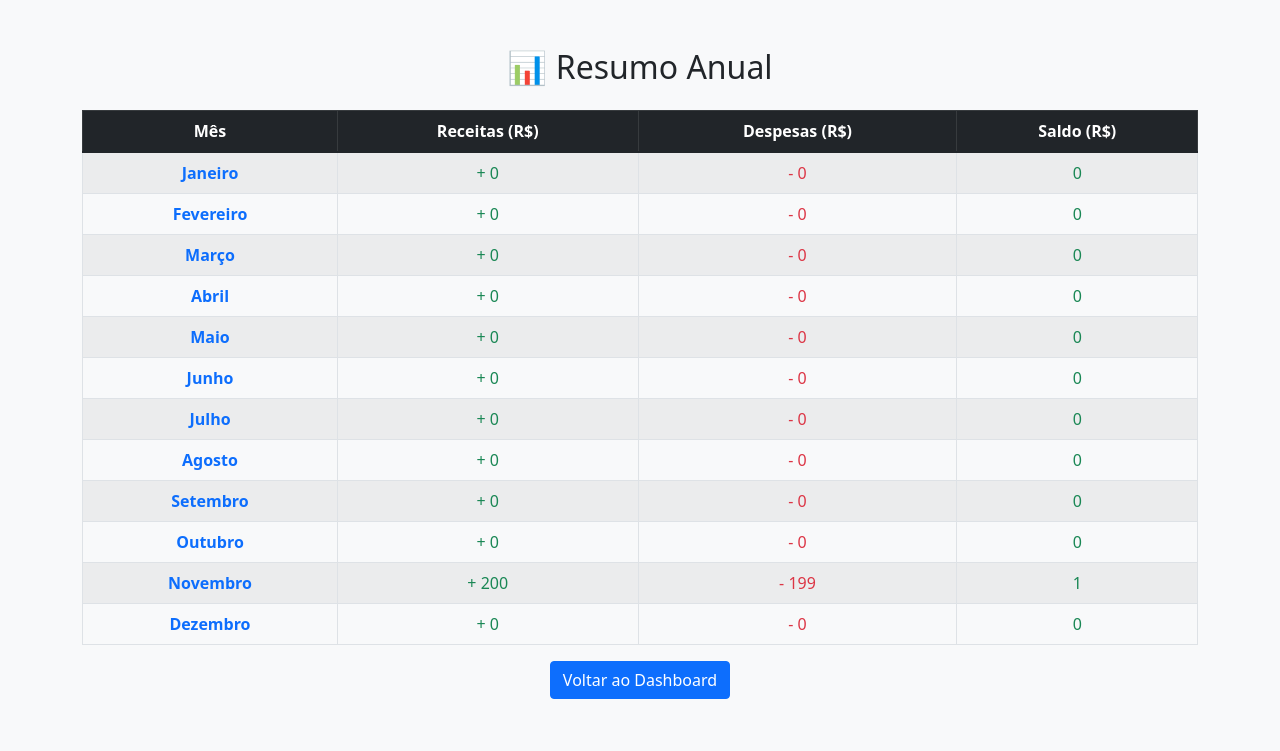
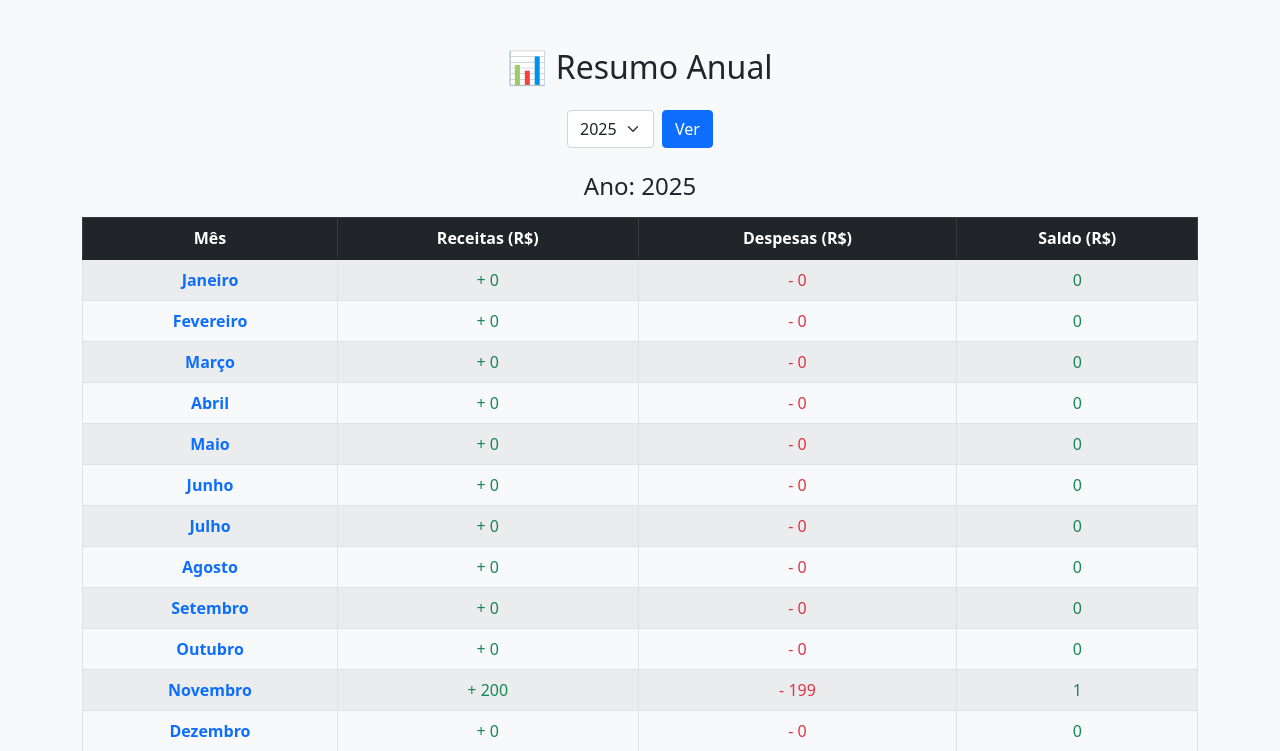
Before and after one commit to TheusLeal-Dev/Project_Gestao_Financeira, a Django app: page /resumo-anual/ in a window 1280 px wide. Shown: the top 751 px of the page. Before the commit the page ends 699 px from the top, so only its background shows below. Run offline with Django 5.2, Linux system fonts and the light colour scheme; a user stored in the database is signed in; data comes from the database, SQL or seed files in the repository; both versions use the stored data as it was after the commit.

Commit message:
Resumo Anual

```diff
--- a/config/gestao_financeira/views.py
+++ b/config/gestao_financeira/views.py
@@ -113,7 +113,23 @@ def deletar_transacao(request, id):
 # VIEW 6 - Resumo anual
 @login_required
 def resumo_anual(request):
-    ano_atual = date.today().year
+    # Pega TODOS os anos onde o usuário tem transações
+    anos_bd = Transacao.objects.filter(usuario=request.user).dates('data', 'year')
+
+    # Converte de objetos de data para números (ex: 2021, 2022, 2025)
+    anos_disponiveis = sorted({data.year for data in anos_bd})
+
+    # Segurança: se por algum motivo não houver anos (usuário novo)
+    if not anos_disponiveis:
+        ano_selecionado = date.today().year
+    else:
+        # Ano selecionado (GET) ou primeiro ano da lista
+        ano_selecionado = int(request.GET.get("ano", anos_disponiveis[-1]))
+
+        # Garante que o ano sempre exista
+        if ano_selecionado not in anos_disponiveis:
+            ano_selecionado = anos_disponiveis[-1]
+
     dados_mensais = []
 
     meses_nomes = [
@@ -121,31 +137,35 @@ def resumo_anual(request):
         "Julho", "Agosto", "Setembro", "Outubro", "Novembro", "Dezembro"
     ]
 
-    for mes in range(1, 13):
+    # Monta o relatório para o ano selecionado
+    for mes in range(1, 12 + 1):
         receitas = Transacao.objects.filter(
             usuario=request.user,
             tipo='receita',
-            data__year=ano_atual,
+            data__year=ano_selecionado,
             data__month=mes
         ).aggregate(Sum('valor'))['valor__sum'] or 0
 
         despesas = Transacao.objects.filter(
             usuario=request.user,
             tipo='despesa',
-            data__year=ano_atual,
+            data__year=ano_selecionado,
             data__month=mes
         ).aggregate(Sum('valor'))['valor__sum'] or 0
 
         dados_mensais.append({
             'mes_num': mes,
-            'mes_nome': meses_nomes[mes-1],
+            'mes_nome': meses_nomes[mes - 1],
             'receitas': receitas,
             'despesas': despesas,
             'saldo': receitas - despesas
         })
 
-    return render(request, 'resumo_anual.html', {'dados_mensais': dados_mensais})
-
+    return render(request, 'resumo_anual.html', {
+        'dados_mensais': dados_mensais,
+        'anos_disponiveis': anos_disponiveis,
+        'ano_selecionado': ano_selecionado,
+    })
 
 # VIEW 7 - Resumo mensal
 @login_required
--- a/templates/resumo_anual.html
+++ b/templates/resumo_anual.html
@@ -8,7 +8,23 @@
 <body class="bg-light">
 
 <div class="container mt-5">
+
     <h2 class="text-center mb-4">📊 Resumo Anual</h2>
+
+    <!-- SELECIONAR ANO -->
+    <form method="GET" class="mb-4 d-flex justify-content-center">
+        <select name="ano" class="form-select w-auto me-2">
+            {% for ano in anos_disponiveis %}
+                <option value="{{ ano }}" {% if ano == ano_selecionado %}selected{% endif %}>
+                    {{ ano }}
+                </option>
+            {% endfor %}
+        </select>
+
+        <button class="btn btn-primary">Ver</button>
+    </form>
+
+    <h4 class="text-center mb-3">Ano: {{ ano_selecionado }}</h4>
 
     <table class="table table-bordered table-striped text-center">
         <thead class="table-dark">
```
Also changed, not shown: config/db.sqlite3.
